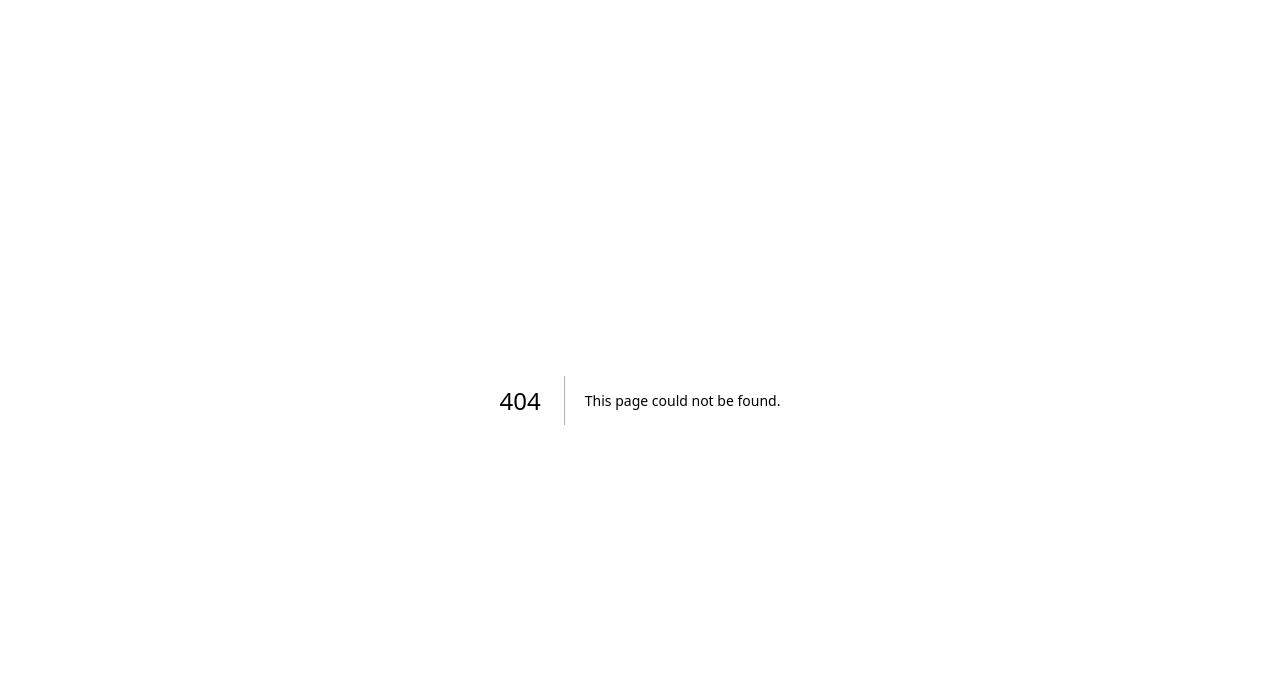
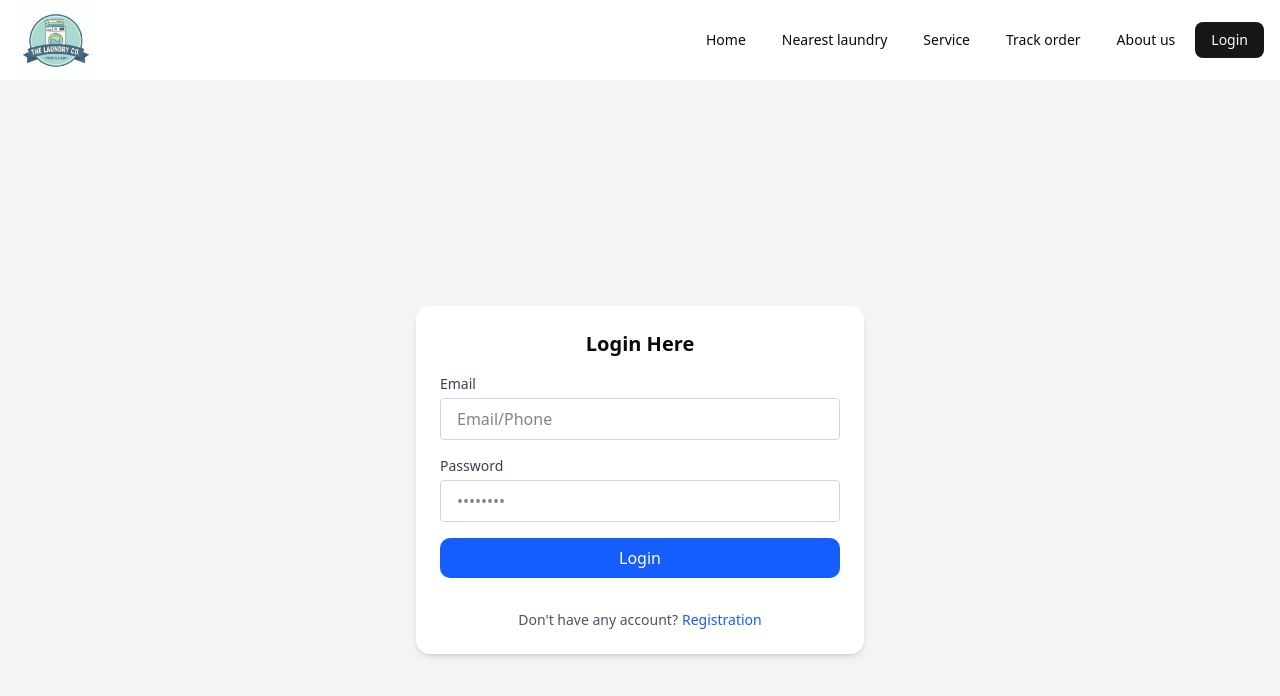
Before and after one commit to gowaliullah/laundry-client, a Next.js app: page /login in a window 1280 px wide. Before the commit this address had no page. Shown: the top 696 px of the page. Built offline with nearby package versions, Linux system fonts and the light colour scheme.

Commit message:
create login page

```diff
--- /dev/null
+++ b/app/(withCommonLayout)/login/page.tsx
@@ -0,0 +1,57 @@
+"use client";
+
+import Form from "@/components/form/Form";
+import Input from "@/components/form/Input";
+import Link from "next/link";
+import { FieldValues } from "react-hook-form";
+
+const LoginPage = () => {
+    const handleLogin = async (values: FieldValues) => {
+    console.log(values);
+
+  };
+  return (
+    <>
+       <div className="min-h-screen flex items-center justify-center bg-gray-100 px-4">
+      <div className="bg-white p-6 rounded-xl shadow-md w-full max-w-md">
+        <h2 className="text-xl font-semibold text-center mb-4">Login Here</h2>
+
+        <Form onSubmit={handleLogin}>
+          <Input
+            name="email"
+            label="Email"
+            type="email"
+            placeholder="Email/Phone"
+            rules={{ required: "Email is required" }}
+          />
+          <Input
+            name="password"
+            label="Password"
+            type="password"
+            placeholder="••••••••"
+            rules={{ required: "Password is required" }}
+          />
+
+          <button
+            type="submit"
+            className="w-full bg-blue-600 text-white py-2 rounded-lg hover:bg-blue-700 transition duration-200"
+          >
+            Login
+          </button>
+          <div className="text-center mt-4 text-sm text-gray-600">
+            <span>Don't have any account?</span>
+            <Link
+              href="/register"
+              className="text-blue-600 hover:underline ml-1"
+            >
+              Registration
+            </Link>
+          </div>
+        </Form>
+      </div>
+    </div>
+    </>
+  );
+};
+
+export default LoginPage;
--- a/package.json
+++ b/package.json
@@ -19,6 +19,7 @@
     "next": "15.5.5",
     "react": "19.1.0",
     "react-dom": "19.1.0",
+    "react-hook-form": "^7.65.0",
     "react-icons": "^5.5.0",
     "tailwind-merge": "^3.3.1"
   },
```
Also changed, not shown: 2 other files (tests, documents, lock files or other folders).
